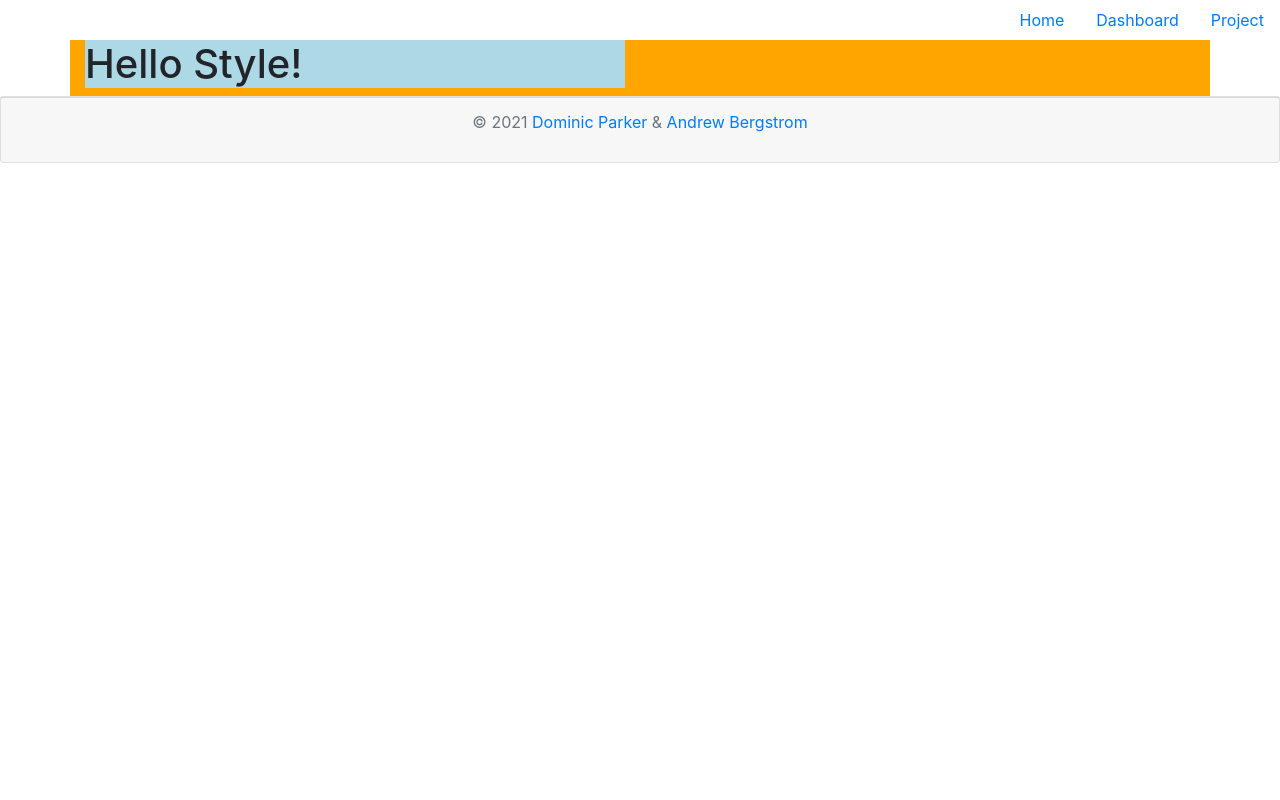
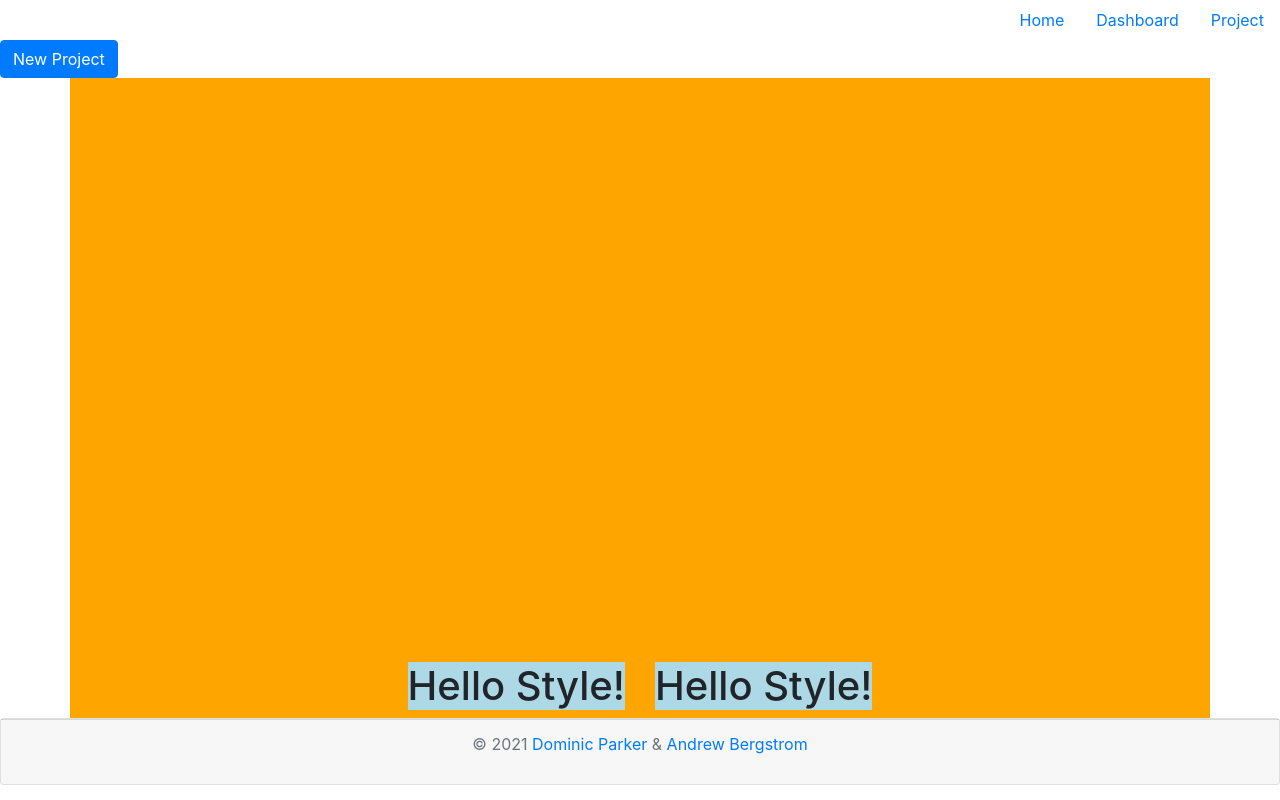
Before and after one commit to domjparker/DomAndrewProjectFE, a React (Create React App) app: page /dashboard in a window 1280 px wide. Built offline with nearby package versions, Linux system fonts and the light colour scheme.

Commit message:
dashboard styling in progress

```diff
--- /dev/null
+++ b/src/pages/Dashboard/dashboard.css
@@ -0,0 +1,6 @@
+.projectBox {
+  display: flex;
+  justify-content: center;
+  align-self: flex-end;
+  background-color: orange;
+}
--- a/src/pages/Dashboard/dashboard.js
+++ b/src/pages/Dashboard/dashboard.js
@@ -2,21 +2,31 @@ import React from 'react';
 import Container from "react-bootstrap/Container";
 import Row from "react-bootstrap/Row";
 import Col from "react-bootstrap/Col";
+import Button from 'react-bootstrap/Button';
+import './dashboard.css';
+
 
 function Dashboard() {
+
+  const createProject =() =>{
+
+  }
+
   return (
     <div>
-      <Container fluid="md">
-        <Row style={{ backgroundColor: "orange" }}>
+      <Button onClick={createProject} >New Project</Button>
+      <Container fluid="md" className='projectBox' style={{ height: "80vh"}}>
+        <Row className='projectBox' >
           <Col lg={6} xs={12}>
           <div>
             <h1 style={{ backgroundColor: "lightblue" }}>Hello Style!</h1>
           </div>
           </Col>
           <Col lg={6} xs={12}>
-
+          <div>
+            <h1 style={{ backgroundColor: "lightblue" }}>Hello Style!</h1>
+          </div>
           </Col>
-
         </Row>
       </Container>
     </div>
```
Also changed, not shown: src/components/DashProjectsBox/dashProjectsBox.js (+5 -3 lines).
